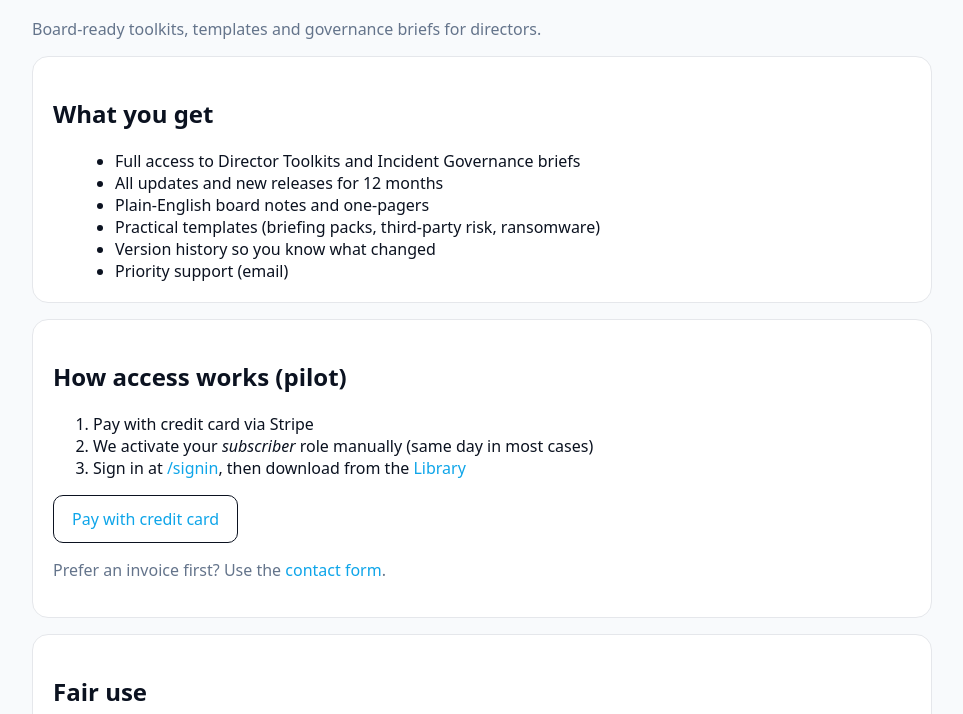
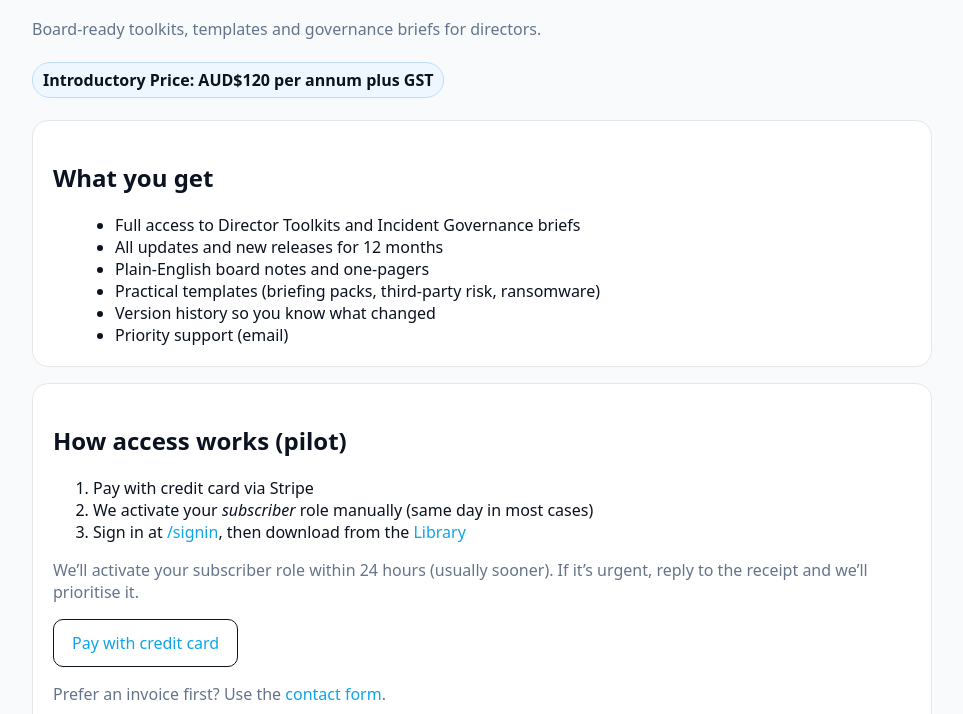
Before and after one commit to markgmeehan11-hub/beforethebreach-site, a plain HTML site: page subscribe/index.html in a window 1280 px wide. Shown: the part 86-800 px from the top of the page, without its empty margins (158-1121 px from the left). Drawn offline with Linux system fonts and the light colour scheme.

Commit message:
Update index.html

```diff
--- a/subscribe/index.html
+++ b/subscribe/index.html
@@ -13,12 +13,14 @@
     ul{margin:0 0 0 22px}
     .btn{display:inline-block;padding:12px 18px;border:1px solid #0b1220;border-radius:10px;text-decoration:none}
     .muted{color:#64748b}
+    .badge{display:inline-block;background:#eef6ff;border:1px solid #bfdbfe;color:#0b1220;padding:6px 10px;border-radius:999px;margin:6px 0}
   </style>
 </head>
 <body>
 <div class="wrap">
   <h1>Subscriber (Annual)</h1>
   <p class="muted">Board-ready toolkits, templates and governance briefs for directors.</p>
+  <p class="badge"><strong>Introductory Price: AUD$120 per annum plus GST</strong></p>
 
   <div class="card">
     <h2>What you get</h2>
@@ -39,6 +41,7 @@
       <li>We activate your <em>subscriber</em> role manually (same day in most cases)</li>
       <li>Sign in at <a href="/signin/">/signin</a>, then download from the <a href="/library/">Library</a></li>
     </ol>
+    <p class="muted">We’ll activate your subscriber role within 24 hours (usually sooner). If it’s urgent, reply to the receipt and we’ll prioritise it.</p>
     <p><a id="stripe" class="btn" href="#">Pay with credit card</a></p>
     <p class="muted">Prefer an invoice first? Use the <a href="/contact/">contact form</a>.</p>
   </div>
```
